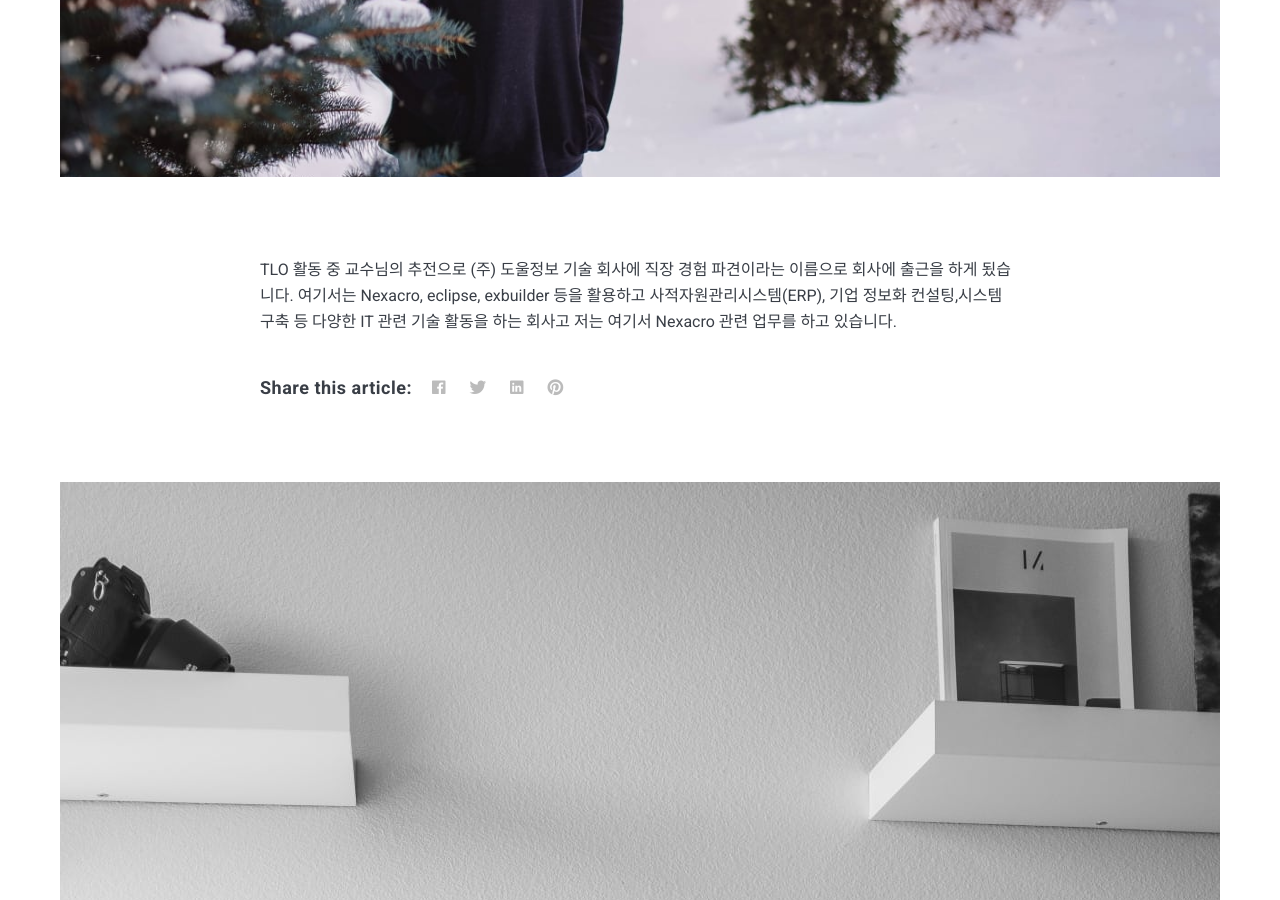
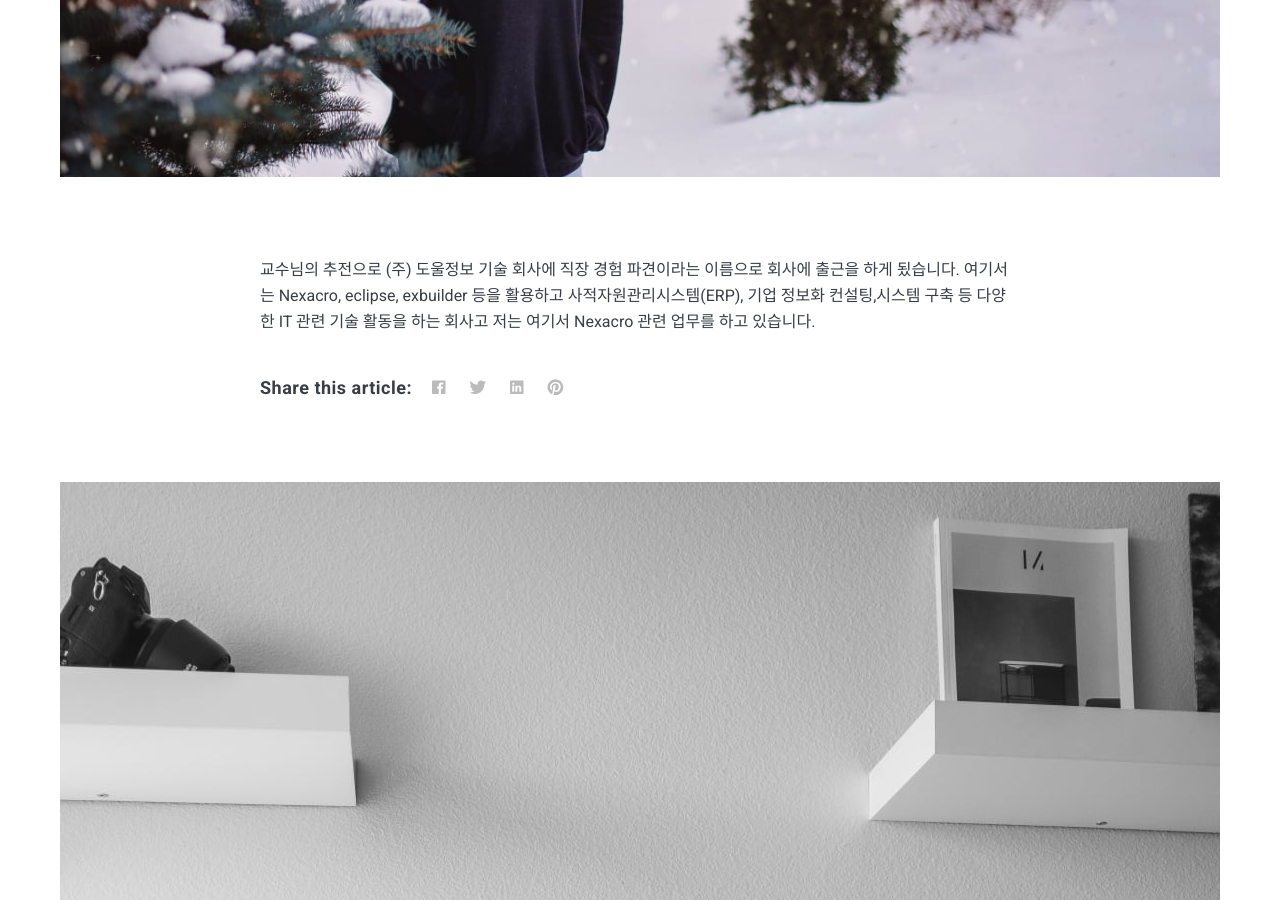
Before and after one commit to kangteagu/KANGTEAGU.github.io, a Jekyll site: the page built from _posts/2018-07-17-time-to-givegifts-to-everyone.markdown, in a window 1280 px wide and 900 px high, scrolled down 866 px. Built offline with Jekyll 4.4.1, drawn with Linux system fonts in a browser that asks for light colours; nearby versions of some CDN libraries; comment, search, counter and statistics services are not loaded.

Commit message:
Update 2018-07-17-time-to-givegifts-to-everyone.markdown

```diff
--- a/_posts/2018-07-17-time-to-givegifts-to-everyone.markdown
+++ b/_posts/2018-07-17-time-to-givegifts-to-everyone.markdown
@@ -5,4 +5,4 @@
 image:  04.jpg
 tags:   doulit
 ---
-TLO 활동 중 교수님의 추전으로 (주) 도울정보 기술 회사에 직장 경험 파견이라는 이름으로 회사에 출근을 하게 됬습니다. 여기서는 Nexacro, eclipse, exbuilder 등을 활용하고 사적자원관리시스템(ERP), 기업 정보화 컨설팅,시스템 구축 등 다양한 IT 관련 기술 활동을 하는 회사고 저는 여기서 Nexacro 관련 업무를 하고 있습니다.
+교수님의 추전으로 (주) 도울정보 기술 회사에 직장 경험 파견이라는 이름으로 회사에 출근을 하게 됬습니다. 여기서는 Nexacro, eclipse, exbuilder 등을 활용하고 사적자원관리시스템(ERP), 기업 정보화 컨설팅,시스템 구축 등 다양한 IT 관련 기술 활동을 하는 회사고 저는 여기서 Nexacro 관련 업무를 하고 있습니다.
```
